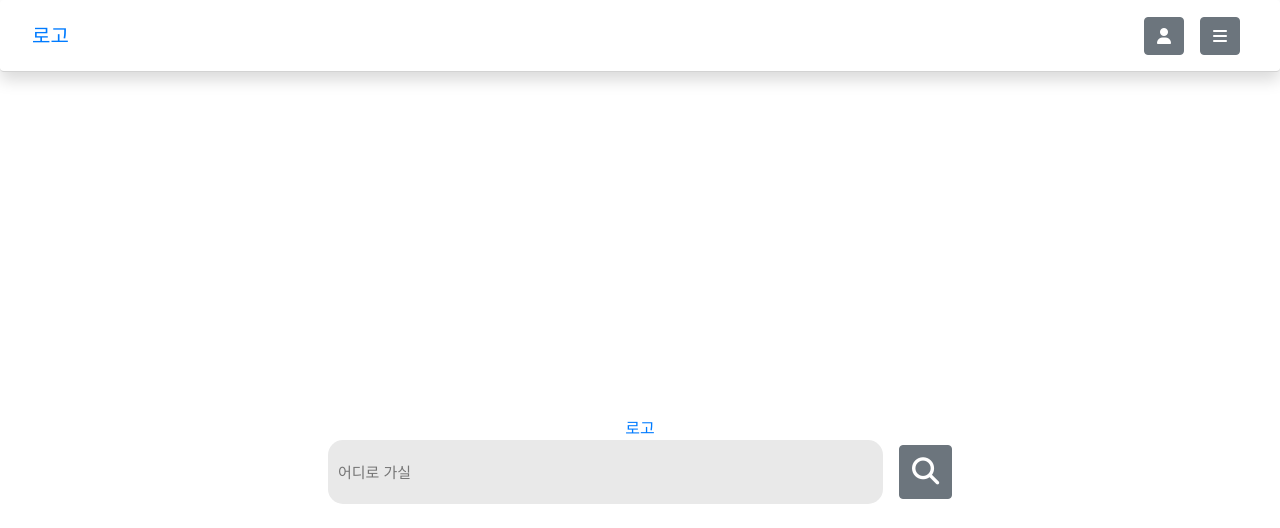
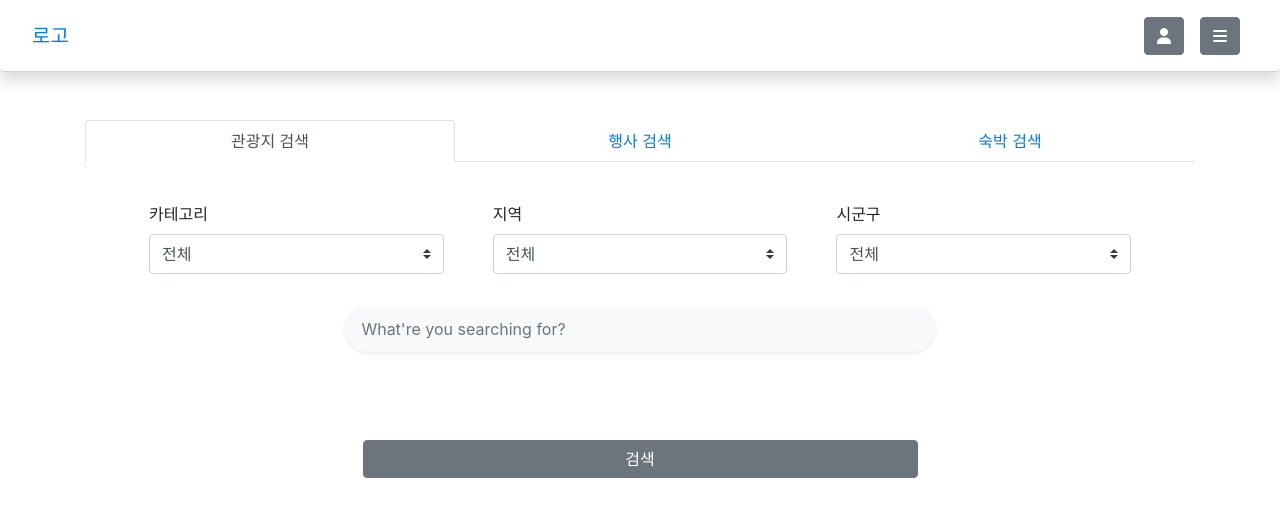
Before and after one commit to SSAFY-S0914/Enjoytrip-Final-FE, a Vue app: page / in a window 1280 px wide. Shown: the top 528 px of the page. Built offline with nearby package versions, Linux system fonts and the light colour scheme.

Commit message:
feat: home 화면 필터링

```diff
--- a/src/assets/css/styles.css
+++ b/src/assets/css/styles.css
@@ -20,6 +20,7 @@ header {
 
 .card-deck {
   display: grid !important;
+  place-items: center;
   grid-template-columns: repeat(4, 1fr);
   row-gap: 2rem;
   column-gap: 2rem;
--- a/src/components/common/InfoSection.vue
+++ b/src/components/common/InfoSection.vue
@@ -8,7 +8,7 @@
 </template>
 
 <script>
-import InfoList from "@/components/common/InfoSection.vue";
+import InfoList from "@/components/common/InfoList.vue";
 
 export default {
   name: "InfoSection",
--- a/src/components/home/DateSelectionPart.vue
+++ b/src/components/home/DateSelectionPart.vue
@@ -1,5 +1,5 @@
 <template>
-  <div>
+  <div class="dateselection-part">
     <label for="date-picker">{{ title }}</label>
     <b-form-datepicker id="date-picker" v-model="value"></b-form-datepicker>
   </div>
@@ -17,4 +17,8 @@ export default {
 };
 </script>
 
-<style></style>
+<style scoped>
+.dateselection-part {
+  width: 40%;
+}
+</style>
--- a/src/components/home/FilterSelection.vue
+++ b/src/components/home/FilterSelection.vue
@@ -1,30 +1,53 @@
 <template>
   <div>
     <b-tabs content-class="mt-3" justified>
-      <b-tab title="관광지 검색" active>
+      <b-tab title="관광지 검색" pills active>
         <form class="selection-tab">
+          <div class="selection-tab__row">
             <SelectionPart :data="contentType" :title="'카테고리'"></SelectionPart>
             <SelectionPart :data="areaCode" :title="'지역'"></SelectionPart>
             <SelectionPart :data="sigugunCode" :title="'시군구'"></SelectionPart>
+          </div>
+          <div class="selection-tab__row searchbar">
+            <div class="p-1 bg-light rounded rounded-pill shadow-sm mb-4">
+              <div class="input-group">
+                <input
+                  type="search"
+                  placeholder="What're you searching for?"
+                  aria-describedby="button-addon1"
+                  class="form-control border-0 bg-light"
+                />
+              </div>
+            </div>
+          </div>
         </form>
       </b-tab>
       <b-tab title="행사 검색">
         <form class="selection-tab">
+          <div class="selection-tab__row">
             <SelectionPart :data="contentType" :title="'카테고리'"></SelectionPart>
             <SelectionPart :data="areaCode" :title="'지역'"></SelectionPart>
             <SelectionPart :data="sigugunCode" :title="'시군구'"></SelectionPart>
+          </div>
+          <div class="selection-tab__row">
             <DateSelectionPart :title="'시작일(필수)'"></DateSelectionPart>
             <DateSelectionPart :title="'종료일'"></DateSelectionPart>
+          </div>
         </form>
       </b-tab>
       <b-tab title="숙박 검색">
         <form class="selection-tab">
+          <div class="selection-tab__row">
             <SelectionPart :data="contentType" :title="'카테고리'"></SelectionPart>
             <SelectionPart :data="areaCode" :title="'지역'"></SelectionPart>
             <SelectionPart :data="sigugunCode" :title="'시군구'"></SelectionPart>
+          </div>
         </form>
       </b-tab>
     </b-tabs>
+    <div class="search-btn">
+      <b-button class="main-searchbar-btn" variant="secondary">검색</b-button>
+    </div>
   </div>
 </template>
 
@@ -73,14 +96,46 @@ export default {
 
 <style scoped>
 .selection-tab {
-  margin-top: 3rem;
+  width: 100%;
   display: flex;
+  flex-direction: column;
+  padding: 0 4rem;
+}
+
+.selection-tab__row {
   width: 100%;
   display: flex;
   justify-content: space-between;
+  margin-top: 1.5rem;
 }
 
-.selection-tab div {
-  flex: 1;
+.searchbar {
+  width: 100%;
+  display: flex;
+  justify-content: center;
+  margin-top: 2rem;
+}
+
+.searchbar > div {
+  width: 60%;
+}
+
+.input-group {
+  width: 100%;
+}
+
+.form-control:focus {
+  box-shadow: none;
+}
+
+.search-btn {
+  width: 100%;
+  display: flex;
+  justify-content: center;
+  margin-top: 4rem;
+}
+
+.main-searchbar-btn {
+  width: 50%;
 }
 </style>
--- a/src/components/home/SelectionPart.vue
+++ b/src/components/home/SelectionPart.vue
@@ -21,6 +21,7 @@ export default {
 .selection-part {
   display: flex;
   flex-direction: column;
+  width: 30%;
 }
 
 select option[value="null"][disabled] {
--- a/src/components/member/profile/FollowSetting.vue
+++ b/src/components/member/profile/FollowSetting.vue
@@ -2,48 +2,38 @@
   <div>
     <b-tabs content-class="mt-3" justified>
       <b-tab title="팔로잉" active>
-        <div class="grid-container">
-          <div class="avatar">
+        <b-card-group class="card-deck">
+          <b-card>
             <b-avatar></b-avatar>
             <span>하정호</span>
             <b-button variant="danger">삭제</b-button>
-          </div>
-          <div class="avatar">
+          </b-card>
+          <b-card>
             <b-avatar></b-avatar>
             <span>하정호</span>
             <b-button variant="danger">삭제</b-button>
-          </div>
-          <div class="avatar">
+          </b-card>
+          <b-card>
             <b-avatar></b-avatar>
             <span>하정호</span>
             <b-button variant="danger">삭제</b-button>
-          </div>
-          <div class="avatar">
+          </b-card>
+          <b-card>
             <b-avatar></b-avatar>
             <span>하정호</span>
             <b-button variant="danger">삭제</b-button>
-          </div>
-          <div class="avatar">
+          </b-card>
+          <b-card>
             <b-avatar></b-avatar>
             <span>하정호</span>
             <b-button variant="danger">삭제</b-button>
-          </div>
-          <div class="avatar">
+          </b-card>
+          <b-card>
             <b-avatar></b-avatar>
             <span>하정호</span>
             <b-button variant="danger">삭제</b-button>
-          </div>
-          <div class="avatar">
-            <b-avatar></b-avatar>
-            <span>하정호</span>
-            <b-button variant="danger">삭제</b-button>
-          </div>
-          <div class="avatar">
-            <b-avatar></b-avatar>
-            <span>하정호</span>
-            <b-button variant="danger">삭제</b-button>
-          </div>
-        </div>
+          </b-card>
+        </b-card-group>
       </b-tab>
       <b-tab title="팔로워">
         <div class="grid-container"></div>
@@ -59,14 +49,7 @@ export default {
 </script>
 
 <style scoped>
-.grid-container {
-  display: grid;
-  grid-template-columns: repeat(4, 1fr);
-  row-gap: 1.5rem;
-  margin-top: 2rem;
-}
-
-.avatar {
+.card-body {
   display: flex;
   flex-direction: column;
   justify-content: center;
--- a/src/router/index.js
+++ b/src/router/index.js
@@ -1,10 +1,9 @@
 import Vue from "vue";
 import VueRouter from "vue-router";
-//
-import InitView from "@/views/InitView";
+
+// import InitView from "@/views/InitView";
 import HomeView from "@/views/HomeView";
 
-//
 import productRouter from "./productRouter";
 import groupRouter from "./groupRouter";
 import profileRouter from "./profileRouter";
@@ -13,13 +12,13 @@ import memberRouter from "./memberRouter";
 Vue.use(VueRouter);
 
 const routes = [
+  // {
+  //   path: "/",
+  //   name: "init",
+  //   component: InitView,
+  // },
   {
     path: "/",
-    name: "init",
-    component: InitView,
-  },
-  {
-    path: "/home",
     name: "home",
     component: HomeView,
   },
```
Lines whose indentation alone changed are shown as unchanged.
